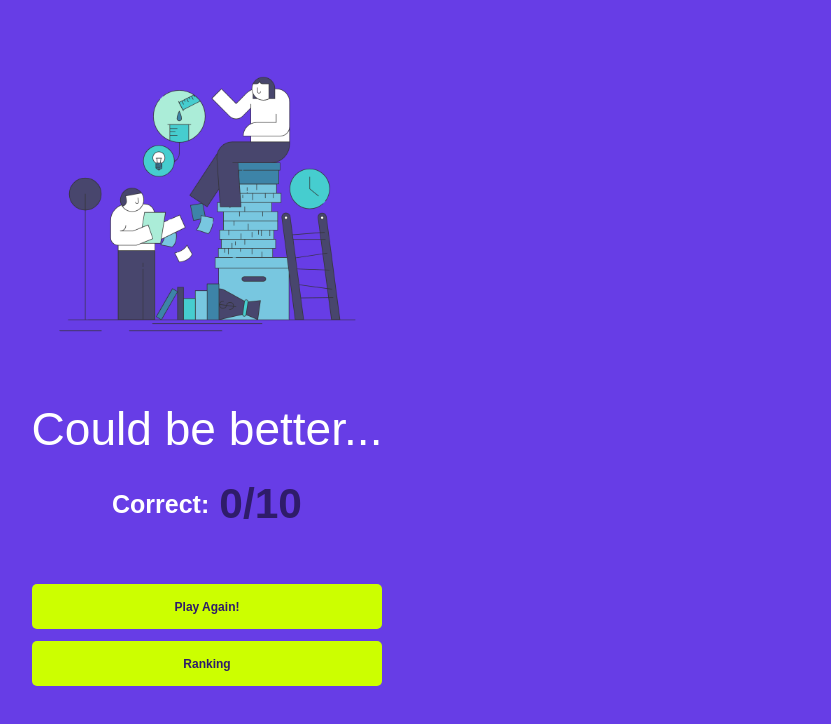
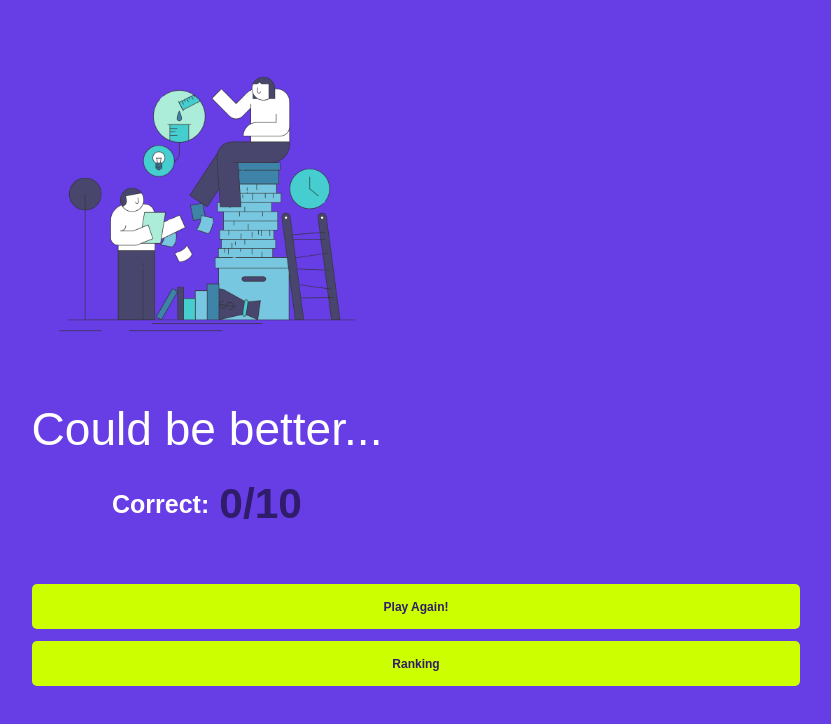
Before and after one commit to iesley-ferreira/MedQuest, a React (Create React App) app: page /feedback in a window 1280 px wide. Shown: the top 724 px of the page, without its empty margins (433-1264 px from the left). Built offline with nearby package versions, Linux system fonts and the light colour scheme.

Commit message:
style: att css style

```diff
--- a/src/App.css
+++ b/src/App.css
@@ -55,7 +55,7 @@ body {
 }
 
 .title span {
-  color: #cf0;
+  color: #2f1c6a;
   font-size: 0.5em;
   font-weight: 400;
   padding-bottom: 8px;
@@ -106,7 +106,7 @@ body {
   background-color: #cf0;
   color: #2f1c6a;
   font-size: 12px;
-  font-weight: 700;
+  font-weight: 800;
 }
 
 .play-button:disabled {
@@ -114,7 +114,6 @@ body {
   color: #919191;
   cursor: not-allowed;
   font-size: 12px;
-  font-weight: 700;
 }
 
 .settings-button > img {
@@ -251,16 +250,19 @@ header {
 .ranking-card button {
   font-size: 12px;
   font-weight: 800;
+  height: 45px;
   max-width: 350px;
-  width: 100%;
+  min-width: 175px;
+  width: 60vw;
 }
 
 .feedback-card button {
   background-color: #cf0;
   color: #2f1c6a;
   font-size: 12px;
-  font-weight: 600;
-  width: 100%;
+  font-weight: 800;
+  min-width: 175px;
+  width: 60vw;
 }
 
 .answers-container > button:hover {
@@ -295,6 +297,11 @@ header {
   padding: 0.675em 1em;
   position: relative;
   width: 70px;
+}
+
+.custom-select:focus {
+  border-color: #cf0;
+  outline: none;
 }
 
 .custom-select, option {
```
